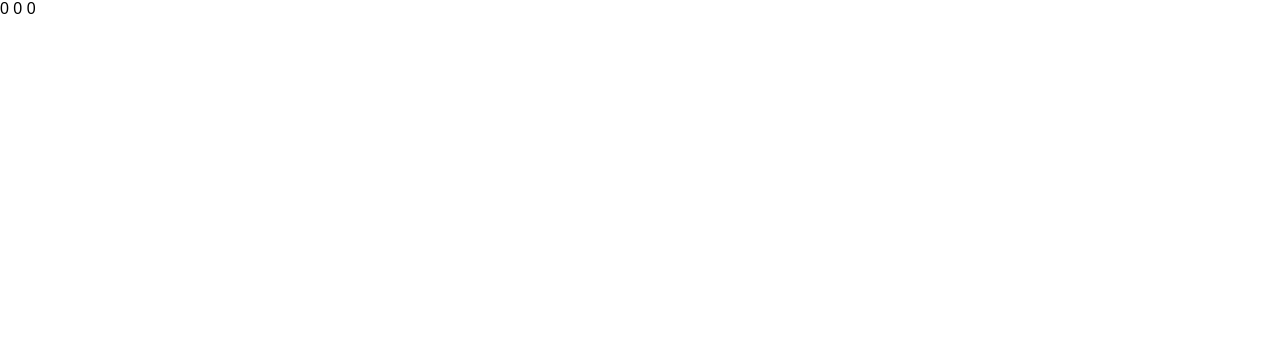
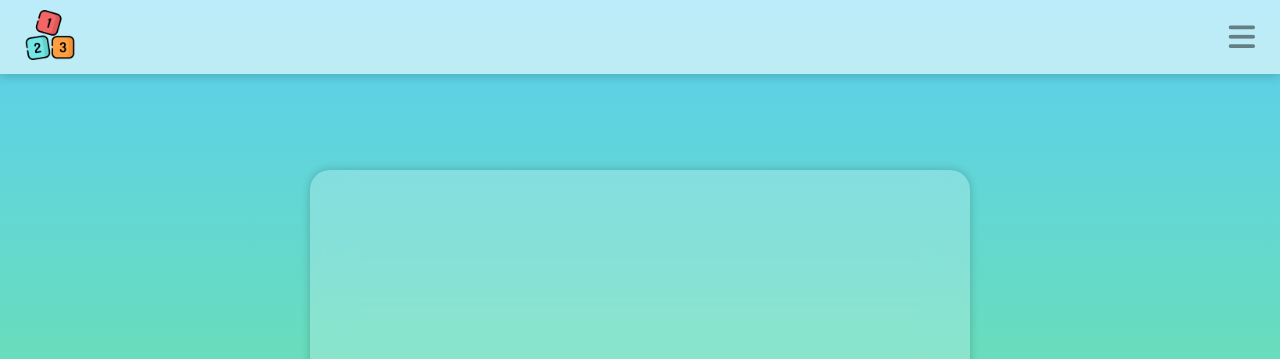
Before and after one commit to bytegen-dev/basic-running-numbers-animation-using-javascript, a plain HTML site: page index.html in a window 1280 px wide. Shown: the top 359 px of the page. Drawn offline with Linux system fonts and the light colour scheme.

Commit message:
javascript method 1

```diff
--- a/index.html
+++ b/index.html
@@ -5,6 +5,8 @@
     <meta http-equiv="X-UA-Compatible" content="IE=edge">
     <meta name="viewport" content="width=device-width, initial-scale=1.0">
     <title>Running Numbers ❤</title>
+    <!-- link fonts -->
+    <link rel="preconnect" href="https://fonts.googleapis.com"><link rel="preconnect" href="https://fonts.gstatic.com" crossorigin><link href="https://fonts.googleapis.com/css2?family=Roboto:wght@100;300;400;500;700&display=swap" rel="stylesheet">
 
     <!-- dont forget to change the default icon -->
     <link rel="icon" href="icons/numbers.png">
@@ -19,16 +21,24 @@
     <link rel="stylesheet" href="mobile.css">
 </head>
 <body>
+    <div class="navigation">
+        <div class="logo"><img src="icons/numbers.png" alt=""></div>
+        <div class="hamburger" id="hamburger">
+            <i class="fa fa-bars"></i>
+        </div>
+    </div>
     <section class="container" id="container">
     <div class="wrapper" id="wrapper">
         <div class="numbers-holder">
-            <span class="num1" id="num1" data-val="120">0</span>
-            <span class="num1" id="num2" data-val="350">0</span>
-            <span class="num1" id="num3" data-val="400">0</span>
+            <span class="num1 num" id="num1" data-val="120">0</span>
+            <span class="num2 num" id="num2" data-val="350">0</span>
+            <span class="num3 num" id="num3" data-val="400">0</span>
         </div>
     </div>
     </section>
-    <div class="footer"></div>
+    <div class="footer">
+        <span></span>
+    </div>
 
 
     <!-- my scroll stuff -->
--- a/main.css
+++ b/main.css
@@ -6,9 +6,94 @@
 }
 body{
     -webkit-tap-highlight-color: transparent;
-    font-family: sans-serif;
+    font-family: Roboto, sans-serif;
+    display: flex;
+    justify-content: center;
+    align-items: center;
+    width: 100%;
+    height: 100vh;
+    background-image: linear-gradient(rgb(90, 206, 241), rgb(124, 239, 124));
 }
 /* common fixes ends here */
 
 
 /* general code applicable to all screens */
+
+.navigation{
+    position: fixed;
+    width: 100vw;
+    z-index: 1;
+    box-shadow: 0px 2px 10px #0003;
+    background: rgba(255, 255, 255, 0.598);
+    top: 0;
+    left: 0;
+    display: flex;
+    justify-content: space-between;
+    align-items: center;
+    padding: 10px 25px;
+    overflow: hidden;
+}
+
+.logo{
+    width: 50px;
+    transition: all 1s ease;
+    cursor: pointer;
+}
+
+.logo:hover{
+    opacity: 0.6;
+}
+
+.logo img{
+    width: 100%;
+}
+
+.hamburger{
+    /* width: 50px; */
+    /* height: 50px; */
+    /* border: 2px solid black; */
+    display: flex;
+    justify-content: center;
+    align-items: center;
+    color: #0007;
+    font-size: 30px;
+    transition: all 0.5s ease;
+    cursor: pointer;
+}
+
+.hamburger:hover{
+    color: #000a;
+}
+
+.container{
+    display: flex;
+    justify-content: center;
+    align-items: center;
+    padding: 10vh;
+    /* border: 2px solid black; */
+    background: rgba(255, 255, 255, 0.225);
+    backdrop-filter: blur(20px);
+    box-shadow: 0px 0px 10px #0003;
+    border-radius: 20px;
+}
+
+.wrapper{
+    display: flex;
+    justify-content: center;
+    align-items: center;
+    /* border: 2px solid red; */
+}
+
+.numbers-holder{
+    display: flex;
+    justify-content: space-between;
+    align-items: center;
+    width: 500px;
+    height: 300px;
+}
+
+.num{
+    /* border: 2px solid black; */
+    font-size: 60px;
+    color: #ffffff;
+}
--- a/main.js
+++ b/main.js
@@ -0,0 +1,37 @@
+// method1
+
+let num = document.getElementById('num1')
+
+const target = parseInt(num.dataset.val);
+
+const intervalId = setInterval(function() {
+  num.textContent++;
+  console.log(num.textContent)
+  if (num.textContent >= target) {
+    clearInterval(intervalId);
+  }
+}, 30);
+
+let num2 = document.getElementById('num2')
+
+var target2 = parseInt(num2.dataset.val);
+
+const intervalId2 = setInterval(function() {
+  num2.textContent++;
+  console.log(num2.textContent)
+  if (num2.textContent >= target2) {
+    clearInterval(intervalId2);
+  }
+}, 9);
+
+let num3 = document.getElementById('num3')
+
+var target3 = parseInt(num3.dataset.val);
+
+const intervalId3 = setInterval(function() {
+  num3.textContent++;
+  console.log(num3.textContent)
+  if (num3.textContent >= target3) {
+    clearInterval(intervalId3);
+  }
+}, 7);
```
